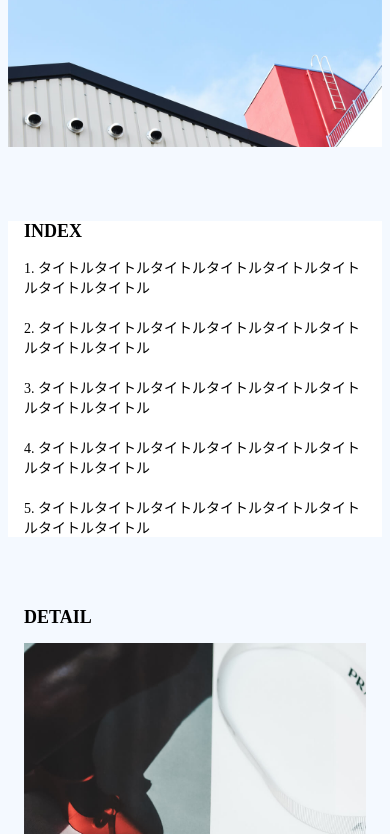
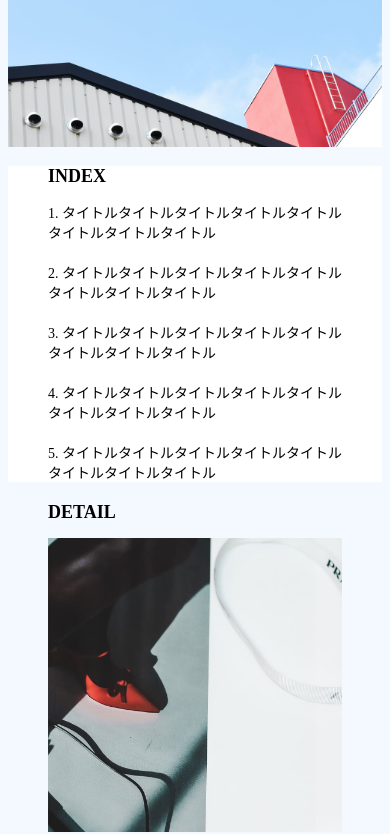
Before and after one commit to Bc0Ih/demo-site-v2, a plain HTML site: page index.html in a window 390 px wide. Shown: the part 88-922 px from the top of the page. Drawn offline with Linux system fonts and the light colour scheme.

Commit message:
add note: responsive spacing todo

```diff
--- a/style.css
+++ b/style.css
@@ -121,12 +121,18 @@ footer{
 }
 
 @media (max-width: 600px) {
+
   /* 全体の余白をスマホ用に */
-  header,
   .index-area,
   .detail-area,
-  footer {
-    padding: 0 16px;
+  footer
+
+  {
+    padding: 0 40px;
+  }
+
+  .index-wrapper{
+    margin: 0;
   }
 
   /* DETAIL：横並び → 縦並び */
@@ -156,3 +162,5 @@ footer{
     height: auto;
   }
 }
+
+/* 明日はレスポンシブで余白を作るところから */
```
